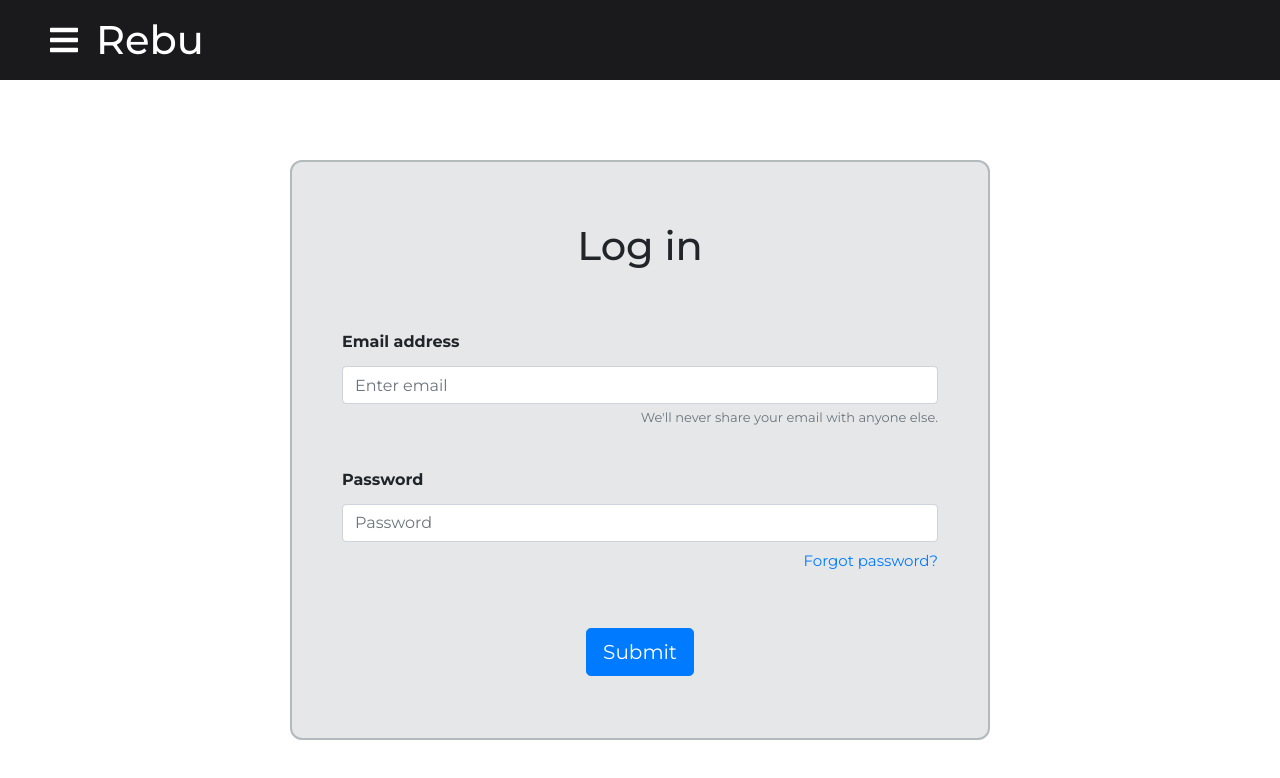
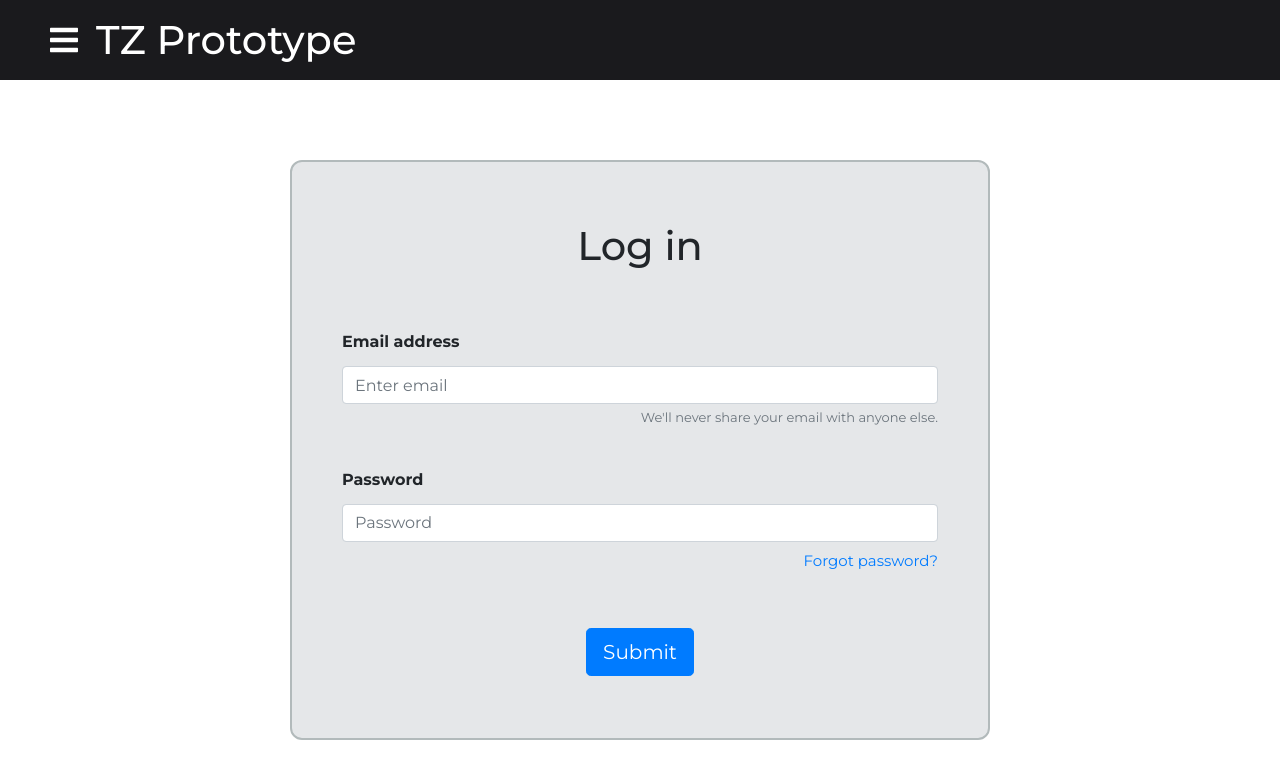
Before and after one commit to prsanti/tz-delivery, a React (Create React App) app in the folder frontend/: page /login in a window 1280 px wide. Shown: the top 778 px of the page. Built offline with nearby package versions, Linux system fonts and the light colour scheme; what react-geocode would draw is missing.

Commit message:
change name

```diff
--- a/frontend/src/components/HomeNotLoggedIn.jsx
+++ b/frontend/src/components/HomeNotLoggedIn.jsx
@@ -13,11 +13,11 @@ const HomeNotLoggedIn = () => {
   return (
     <div id="body">
       <Trail open={open} onClick={() => set((state) => !state)} >
-        <span id="app-name">Rebu</span>
+        <span id="app-name">TechZenik</span>
       </Trail>
       <Trail open={!open} onClick={() => set((state) => !state)} >
-        <span className="slogan">Designated</span>
-        <span className="slogan">Driving</span>
+        <span className="slogan">Delivery</span>
+        <span className="slogan">Tracking</span>
         <span className="slogan">Service</span>
       </Trail>
       <div className="button-group">
--- a/frontend/src/components/Navbar.jsx
+++ b/frontend/src/components/Navbar.jsx
@@ -41,7 +41,7 @@ const Navbar = () => {
         </span>
         <span>
         <Link className= "home-link" to="/">
-          <h1 className="app-name">Rebu</h1>
+          <h1 className="app-name">TZ Prototype</h1>
         </Link>
         </span>
       </div>
```
